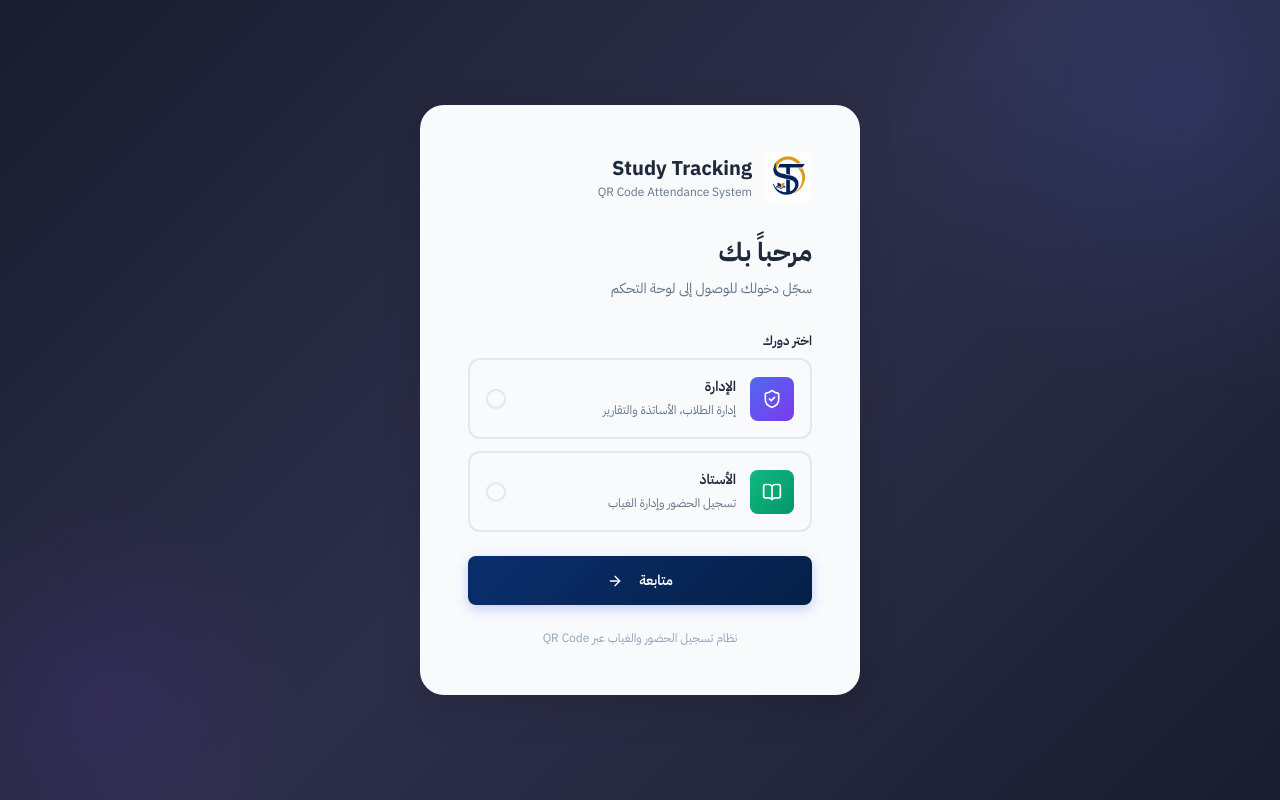
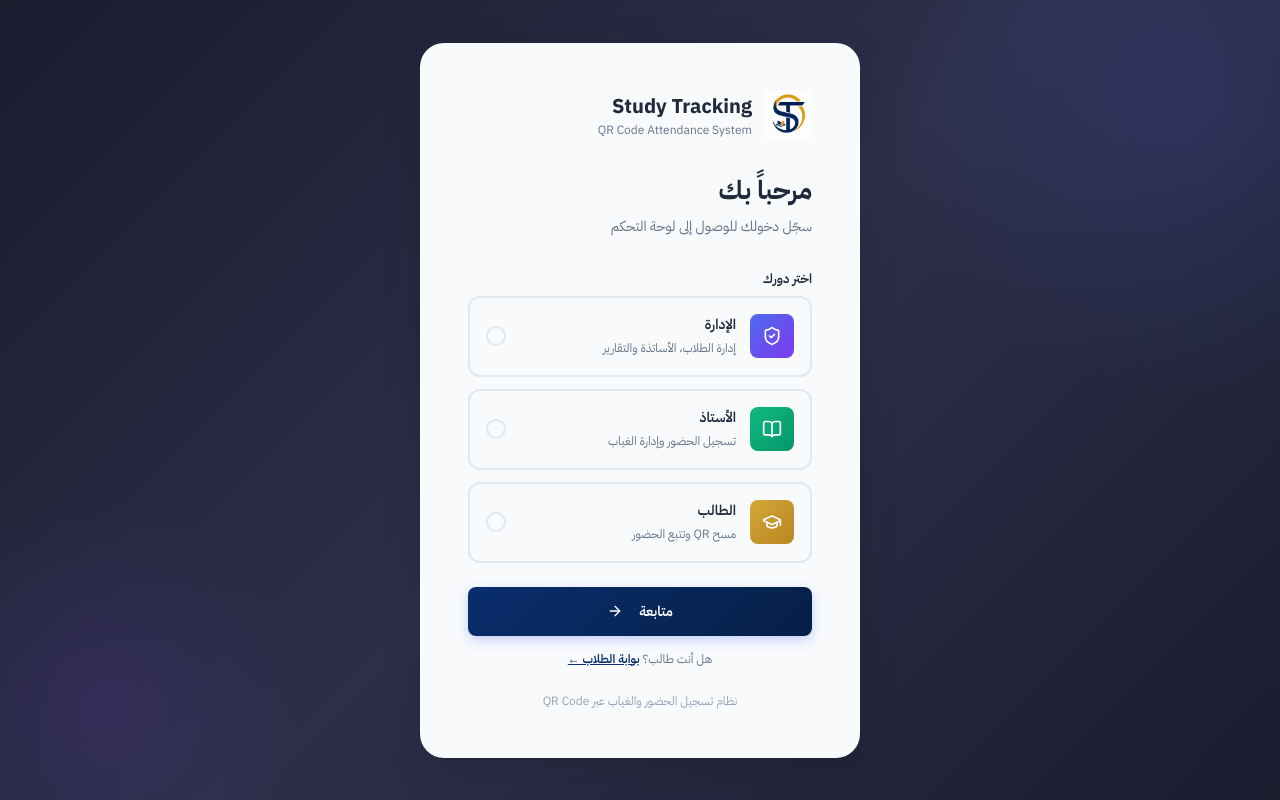
Before and after one commit to thesis-script/study_tracking, a React (Vite) app: page / in a window 1280 px wide. Built offline with nearby package versions, Linux system fonts and the light colour scheme.

Commit message:
Update with QR date-range, notifications, justification fixes

```diff
--- a/src/pages/LoginPage.jsx
+++ b/src/pages/LoginPage.jsx
@@ -49,6 +49,7 @@ export default function LoginPage({ onLogin, forceRole }) {
                 {[
                   { id:"admin",   Icon:ShieldCheck,   label:"الإدارة",  desc:"إدارة الطلاب، الأساتذة والتقارير" },
                   { id:"teacher", Icon:BookOpen,       label:"الأستاذ",  desc:"تسجيل الحضور وإدارة الغياب" },
+                  { id:"student", Icon:GraduationCap,  label:"الطالب",   desc:"مسح QR وتتبع الحضور" },
                 ].map(({ id, Icon, label, desc }) => (
                   <div key={id} className={`role-option ${selectedRole===id?"selected":""}`} onClick={()=>handleRoleSelect(id)}>
                     <div className={`role-icon ${id}`}><Icon size={20}/></div>
@@ -62,7 +63,9 @@ export default function LoginPage({ onLogin, forceRole }) {
             <button className="btn btn-primary btn-full" style={{padding:14}} onClick={handleNext}>
               متابعة <ArrowRight size={16} style={{marginRight:8}}/>
             </button>
-
+            <div style={{textAlign:"center",marginTop:14,fontSize:12,color:"var(--text-secondary)"}}>
+              هل أنت طالب؟ <a href="/student" style={{color:"var(--primary)",fontWeight:600}}>بوابة الطلاب ←</a>
+            </div>
           </div>
         ) : (
           <form onSubmit={handleSubmit}>
@@ -93,11 +96,11 @@ export default function LoginPage({ onLogin, forceRole }) {
               <input className="form-input" type="password" value={password}
                 onChange={e=>{setPassword(e.target.value);setError("");}}/>
             </div>
-            {/* {selectedRole && (
+            {selectedRole && (
               <div style={{fontSize:12,color:"var(--text-secondary)",marginBottom:12,padding:"8px 12px",background:"var(--surface-2)",borderRadius:"var(--radius-sm)"}}>
                 💡 تجربة: <strong>{hints[selectedRole]?.email}</strong> · كلمة المرور: <strong>{hints[selectedRole]?.pass}</strong>
               </div>
-            )} */}
+            )}
             {error && <div style={{color:"var(--danger)",fontSize:13,marginBottom:16,padding:"10px 14px",background:"var(--danger-light)",borderRadius:"var(--radius-sm)"}}>{error}</div>}
             <button type="submit" className="btn btn-primary btn-full" style={{padding:14}}>تسجيل الدخول</button>
           </form>
```
